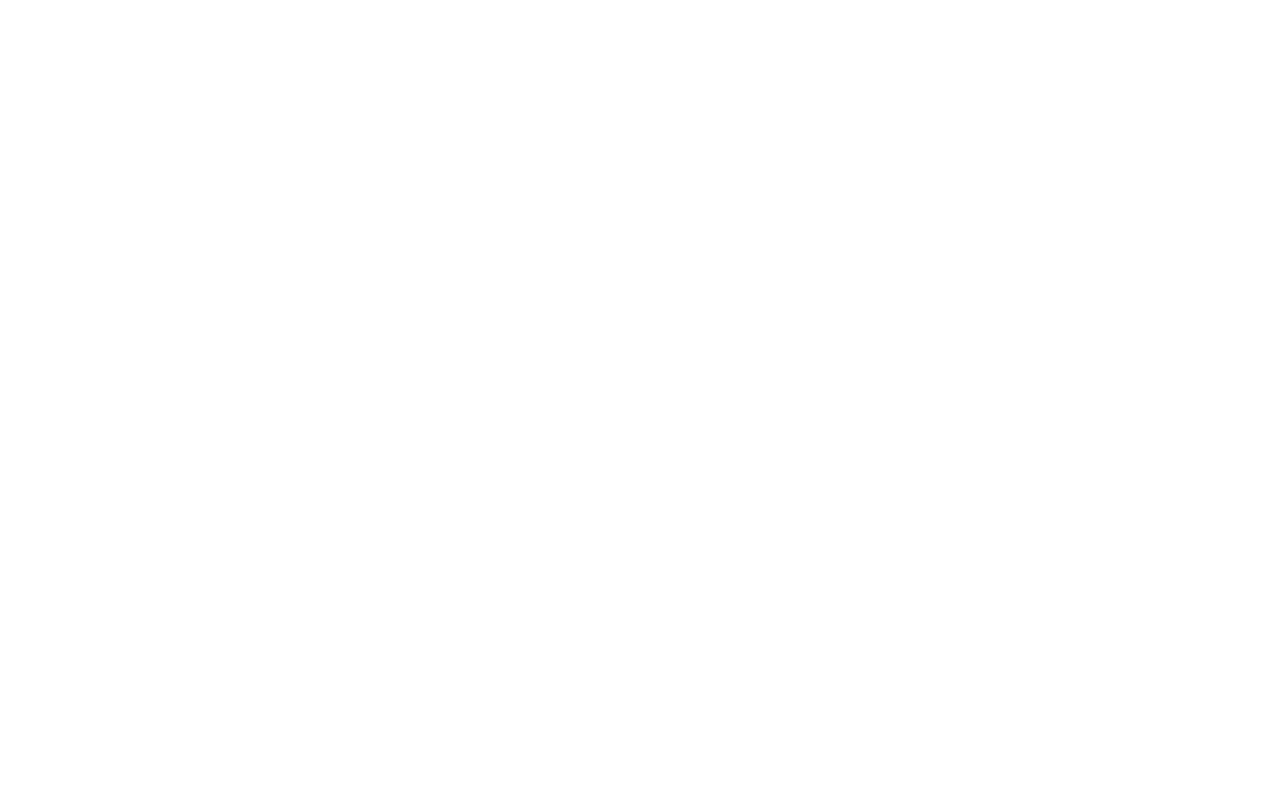
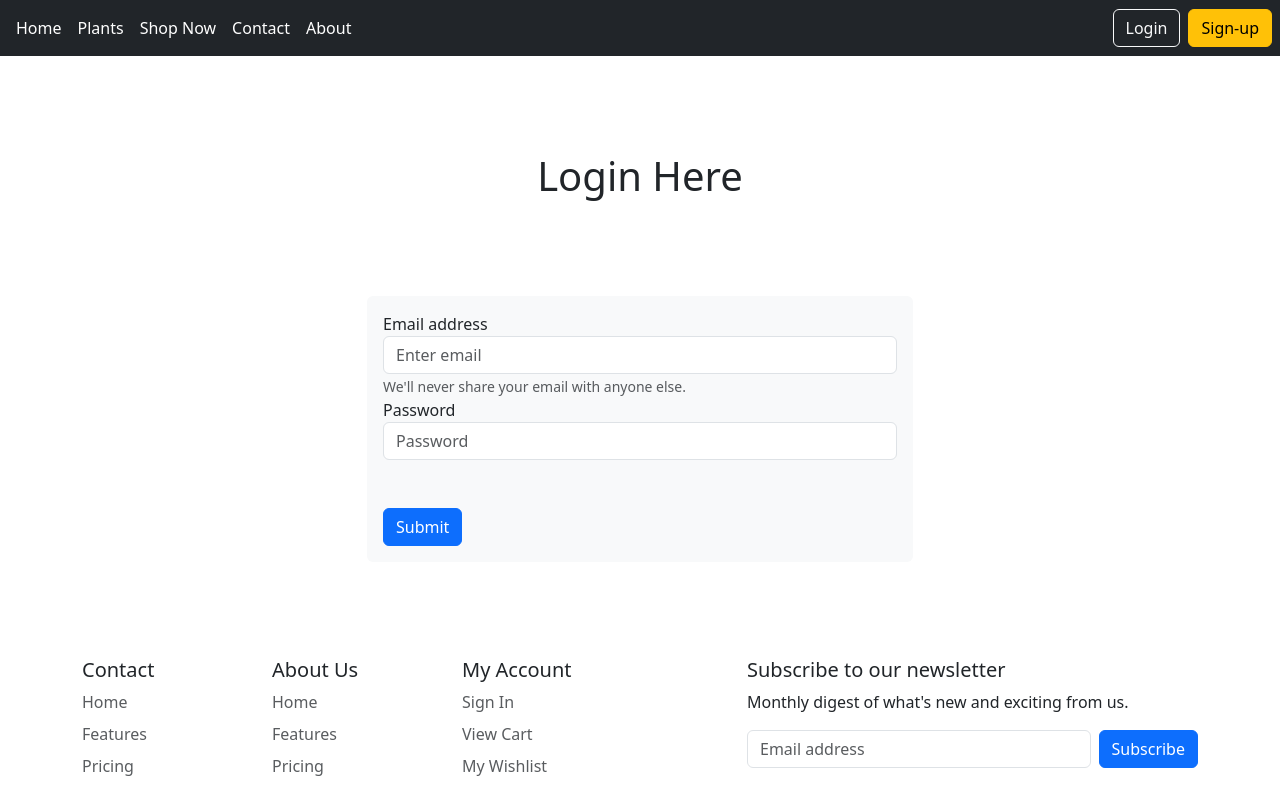
Before and after one commit to DilanSudarshana/bootstrap-vue-project, a Vue app: page /login in a window 1280 px wide. Before the commit this address had no page. Shown: the top 790 px of the page. Built offline with nearby package versions, Linux system fonts and the light colour scheme.

Commit message:
add sign up and routes

```diff
--- a/package.json
+++ b/package.json
@@ -10,6 +10,7 @@
   },
   "dependencies": {
     "bootstrap": "^5.3.3",
+    "bootstrap-icons": "^1.11.3",
     "vue": "^3.5.13",
     "vue-router": "^4.0.13"
   },
--- a/src/components/home/Home.vue
+++ b/src/components/home/Home.vue
@@ -1,11 +1,21 @@
 <template>
     <Header></Header>
-    <h1>This is Home</h1>
+    <div class="section-padding p-5 m-5">
+        <h1 class="p-5 mt-5">Welcome to Plant Store</h1>
+    </div>
+    <Footer></Footer>
+
 </template>
 
 <script>
+import Footer from '../includes/Footer.vue';
 import Header from '../includes/Header.vue';
 export default {
-    name: 'Home'
+    name: 'Home',
+
+    components: {
+        Header,
+        Footer
+    },
 }
 </script>
--- a/src/components/includes/Footer.vue
+++ b/src/components/includes/Footer.vue
@@ -0,0 +1,61 @@
+<template>
+    <div class="container">
+        <footer class="py-5">
+            <div class="row">
+                <div class="col-6 col-md-2 mb-3">
+                    <h5>Contact</h5>
+                    <ul class="nav flex-column">
+                        <li class="nav-item mb-2"><a href="#" class="nav-link p-0 text-body-secondary">Home</a></li>
+                        <li class="nav-item mb-2"><a href="#" class="nav-link p-0 text-body-secondary">Features</a></li>
+                        <li class="nav-item mb-2"><a href="#" class="nav-link p-0 text-body-secondary">Pricing</a></li>
+                        <li class="nav-item mb-2"><a href="#" class="nav-link p-0 text-body-secondary">FAQs</a></li>
+                        <li class="nav-item mb-2"><a href="#" class="nav-link p-0 text-body-secondary">About</a></li>
+                    </ul>
+                </div>
+
+                <div class="col-6 col-md-2 mb-3">
+                    <h5>About Us</h5>
+                    <ul class="nav flex-column">
+                        <li class="nav-item mb-2"><a href="#" class="nav-link p-0 text-body-secondary">Home</a></li>
+                        <li class="nav-item mb-2"><a href="#" class="nav-link p-0 text-body-secondary">Features</a></li>
+                        <li class="nav-item mb-2"><a href="#" class="nav-link p-0 text-body-secondary">Pricing</a></li>
+                        <li class="nav-item mb-2"><a href="#" class="nav-link p-0 text-body-secondary">FAQs</a></li>
+                        <li class="nav-item mb-2"><a href="#" class="nav-link p-0 text-body-secondary">About</a></li>
+                    </ul>
+                </div>
+
+                <div class="col-6 col-md-2 mb-3">
+                    <h5>My Account</h5>
+                    <ul class="nav flex-column">
+                        <li class="nav-item mb-2"><a href="#" class="nav-link p-0 text-body-secondary">Sign In</a></li>
+                        <li class="nav-item mb-2"><a href="#" class="nav-link p-0 text-body-secondary">View Cart</a></li>
+                        <li class="nav-item mb-2"><a href="#" class="nav-link p-0 text-body-secondary">My Wishlist</a></li>
+                        <li class="nav-item mb-2"><a href="#" class="nav-link p-0 text-body-secondary">Track My Oders</a></li>
+                        <li class="nav-item mb-2"><a href="#" class="nav-link p-0 text-body-secondary"></a></li>
+                    </ul>
+                </div>
+
+                <div class="col-md-5 offset-md-1 mb-3">
+                    <form>
+                        <h5>Subscribe to our newsletter</h5>
+                        <p>Monthly digest of what's new and exciting from us.</p>
+                        <div class="d-flex flex-column flex-sm-row w-100 gap-2">
+                            <label for="newsletter1" class="visually-hidden">Email address</label>
+                            <input id="newsletter1" type="text" class="form-control" placeholder="Email address">
+                            <button class="btn btn-primary" type="button">Subscribe</button>
+                        </div>
+                    </form>
+                </div>
+            </div>
+
+            <div class="d-flex flex-column flex-sm-row justify-content-between py-2 my-4 border-top">
+                <p>© 2024 Company, Inc. All rights reserved.</p>
+            </div>
+        </footer>
+    </div>
+</template>
+<script>
+export default {
+    name:'Footer'
+}
+</script>
--- a/src/components/includes/Header.vue
+++ b/src/components/includes/Header.vue
@@ -1,40 +1,26 @@
 <template>
-    <div class="container">
-        <div class="row px-1 mb-5">
-            <nav class="navbar navbar-expand-lg bg-light">
-                <div class="container-fluid">
-                    <a class="navbar-brand" href="index.html">Company DO</a>
-                    <button class="navbar-toggler" type="button" data-bs-toggle="collapse"
-                        data-bs-target="#navbarSupportedContent" aria-controls="navbarSupportedContent"
-                        aria-expanded="false" aria-label="Toggle navigation">
-                        <span class="navbar-toggler-icon"></span>
-                    </button>
-                    <div class="collapse navbar-collapse" id="navbarSupportedContent">
-                        <ul class="navbar-nav me-auto mb-2 mb-lg-0">
-                            <li class="nav-item">
-                                <a class="nav-link active" aria-current="page" href="index.html">Home</a>
-                            </li>
-                            <li class="nav-item">
-                                <a class="nav-link active" aria-current="page" href="shop.html">Shop</a>
-                            </li>
-                            <li class="nav-item">
-                                <a class="nav-link active" aria-current="page" href="about.html">About</a>
-                            </li>
-                            <li class="nav-item">
-                                <a class="nav-link active" aria-current="page" href="contact-us.html">Contact Us</a>
-                            </li>
-                        </ul>
-                    </div>
-                </div>
-            </nav>
+    <div class="bg-dark p-2 d-flex flex-wrap align-items-center justify-content-center justify-content-lg-start">
+        <a href="/" class="d-flex align-items-center mb-2 mb-lg-0 text-white text-decoration-none">
+        </a>
+
+        <ul class="nav col-12 col-lg-auto me-lg-auto mb-2 justify-content-center mb-md-0">
+            <li><a href="#" class="nav-link px-2 text-white">Home</a></li>
+            <li><a href="#" class="nav-link px-2 text-white">Plants</a></li>
+            <li><a href="#" class="nav-link px-2 text-white">Shop Now</a></li>
+            <li><a href="#" class="nav-link px-2 text-white">Contact</a></li>
+            <li><a href="#" class="nav-link px-2 text-white">About</a></li>
+        </ul>
+
+        <div class="text-end">
+            <router-link to="/login"><button type="button"
+                    class="btn btn-outline-light me-2">Login</button></router-link>
+            <button type="button" class="btn btn-warning">Sign-up</button>
         </div>
     </div>
 </template>
 
 <script>
 export default {
-    name: 'Header',
+    name: 'Header'
 }
 </script>
-
-<style></style>
--- /dev/null
+++ b/src/components/login/Login.vue
@@ -0,0 +1,48 @@
+<template>
+    <Header></Header>
+    <div class="container">
+        <div class="row d-flex justify-content-center align-item-center">
+            <div class="col-lg-6">
+
+                <h1 class="text-center p-5 m-5">
+                    Login Here
+                </h1>
+
+                <div class="mb-5 shadow-none p-3 mb-5 bg-light rounded">
+                    <form>
+                        <div class="form-group">
+                            <label for="exampleInputEmail1">Email address</label>
+                            <input type="email" class="form-control" id="exampleInputEmail1"
+                                aria-describedby="emailHelp" placeholder="Enter email">
+                            <small id="emailHelp" class="form-text text-muted">We'll never share your email with anyone
+                                else.</small>
+                        </div>
+                        <div class="form-group mb-5">
+                            <label for="exampleInputPassword1">Password</label>
+                            <input type="password" class="form-control" id="exampleInputPassword1"
+                                placeholder="Password">
+                        </div>
+                        <button type="submit" class="btn btn-primary">Submit</button>
+                    </form>
+                </div>
+
+            </div>
+        </div>
+    </div>
+
+    <Footer></Footer>
+</template>
+
+<script>
+import Footer from '../includes/Footer.vue';
+import Header from '../includes/Header.vue';
+
+export default {
+    name: 'Login',
+
+    components: {
+        Header,
+        Footer
+    },
+}
+</script>
--- /dev/null
+++ b/src/components/register/Register.vue
@@ -0,0 +1,53 @@
+<template>
+    <Header></Header>
+    <div class="container">
+        <div class="row d-flex justify-content-center align-item-center">
+            <div class="col-lg-6">
+
+                <h1 class="text-center p-5 m-5">
+                    Sign Up
+                </h1>
+
+                <div class="mb-5 shadow-none p-3 mb-5 bg-light rounded">
+                    <form>
+                        <div class="form-group">
+                            <label for="exampleInputEmail1">Name</label>
+                            <input type="text" class="form-control" id="exampleInputEmail1" aria-describedby="emailHelp"
+                                placeholder="Enter Name">
+                        </div>
+                        <div class="form-group">
+                            <label for="exampleInputEmail1">Email address</label>
+                            <input type="email" class="form-control" id="exampleInputEmail1"
+                                aria-describedby="emailHelp" placeholder="Enter email">
+                            <small id="emailHelp" class="form-text text-muted">We'll never share your email with anyone
+                                else.</small>
+                        </div>
+                        <div class="form-group mb-5">
+                            <label for="exampleInputPassword1">Password</label>
+                            <input type="password" class="form-control" id="exampleInputPassword1"
+                                placeholder="Password">
+                        </div>
+                        <button type="submit" class="btn btn-primary">Submit</button>
+                    </form>
+                </div>
+
+            </div>
+        </div>
+    </div>
+
+    <Footer></Footer>
+</template>
+
+<script>
+import Footer from '../includes/Footer.vue';
+import Header from '../includes/Header.vue';
+
+export default {
+    name: 'Register',
+
+    components: {
+        Header,
+        Footer
+    },
+}
+</script>
--- a/src/main.js
+++ b/src/main.js
@@ -6,5 +6,6 @@
 
 import "bootstrap/dist/css/bootstrap.min.css"
 import "bootstrap"
+import "bootstrap-icons/font/bootstrap-icons.css"
 
 createApp(App).use(router).mount('#app')
--- a/src/route.js
+++ b/src/route.js
@@ -1,4 +1,6 @@
 import Home from './components/home/Home.vue';
+import Login from './components/login/Login.vue';
+import Register from './components/register/Register.vue';
 
 import {
     createRouter,
@@ -9,6 +11,16 @@
         name: 'Home',
         component: Home,
         path: '/'
+    },
+    {
+        name: 'Login',
+        component: Login,
+        path: '/login'
+    },
+    {
+        name: 'Register',
+        component: Register,
+        path: '/sign-up'
     }
 
 ];
```
Also changed, not shown: src/assets/logo/logo.png (added), 1 other file (tests, documents, lock files or other folders).
